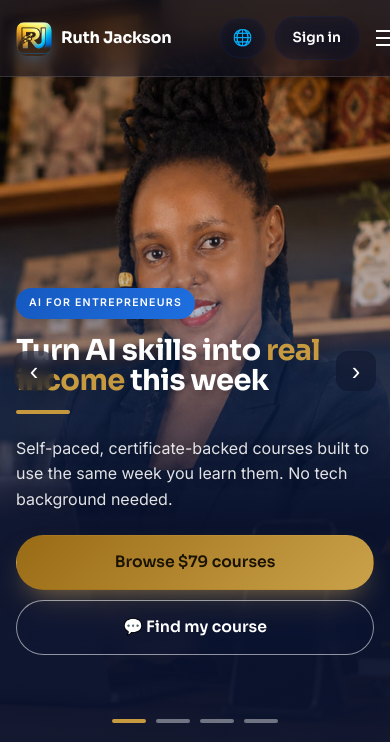
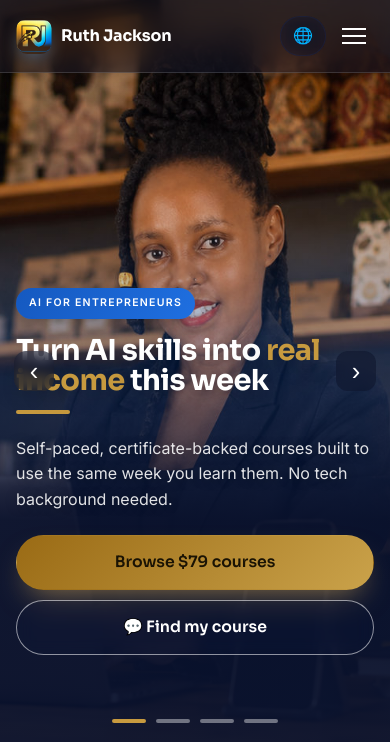
Before and after one commit to princess-israel/ruth-jackson-coach, a PHP site: page / in a window 390 px wide. Shown: the top 742 px of the page. Run offline with PHP 8.4, Linux system fonts and the light colour scheme; some libraries are stand-ins or nearby versions.

Commit message:
Mobile nav: hide Sign in button too so the hamburger menu fits
The account CTA was still crowding the phone top bar and pushing the ☰
menu off-screen. Hide it under 680px (Login remains in the footer),
leaving logo + language globe + a visible hamburger menu.

Co-Authored-By: Claude Opus 4.8 <noreply@anthropic.com>
Claude-Session: https://claude.ai/code/session_011fJNZHJ2k4BcCywP1wsiEV

```diff
--- a/assets/css/styles.css
+++ b/assets/css/styles.css
@@ -588,6 +588,7 @@ html[data-theme="dark"]{
      tap for all languages) but hide the theme toggle so the ☰ menu still fits.
      Theme still follows the phone's system light/dark. */
   .nav-cta .theme-toggle{display:none}
+  .nav-cta [data-account-cta]{display:none}
   .nav-cta .lang-switch .lang-cur{display:none}
   .hamburger{flex:0 0 auto}
   .nav-cta{gap:8px}
```
